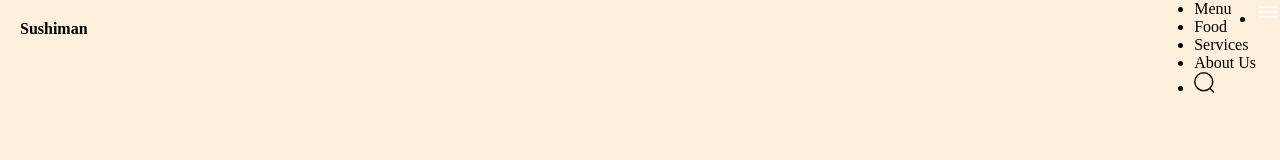
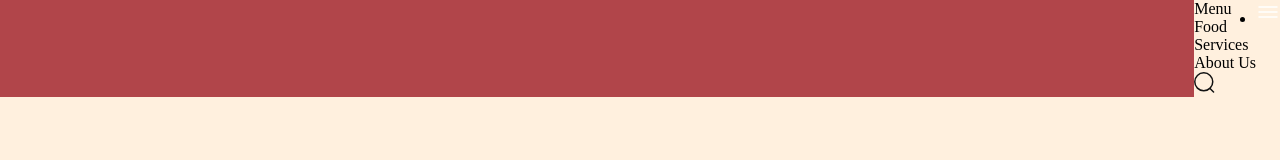
Before and after one commit to dCOMMICS/Sushi-Themed, a website built with Vite: page index.html in a window 1280 px wide. Built offline with nearby package versions, Linux system fonts and the light colour scheme.

Commit message:
working on header side

```diff
--- a/css/sections/header.css
+++ b/css/sections/header.css
@@ -10,3 +10,11 @@
     position: relative;
     padding: 20px;
 }
+
+.header__logo-overlay{
+    position: absolute;
+    inset: 0;
+    width: 100%;
+
+    background-color: var(--primary-color);
+}
```
